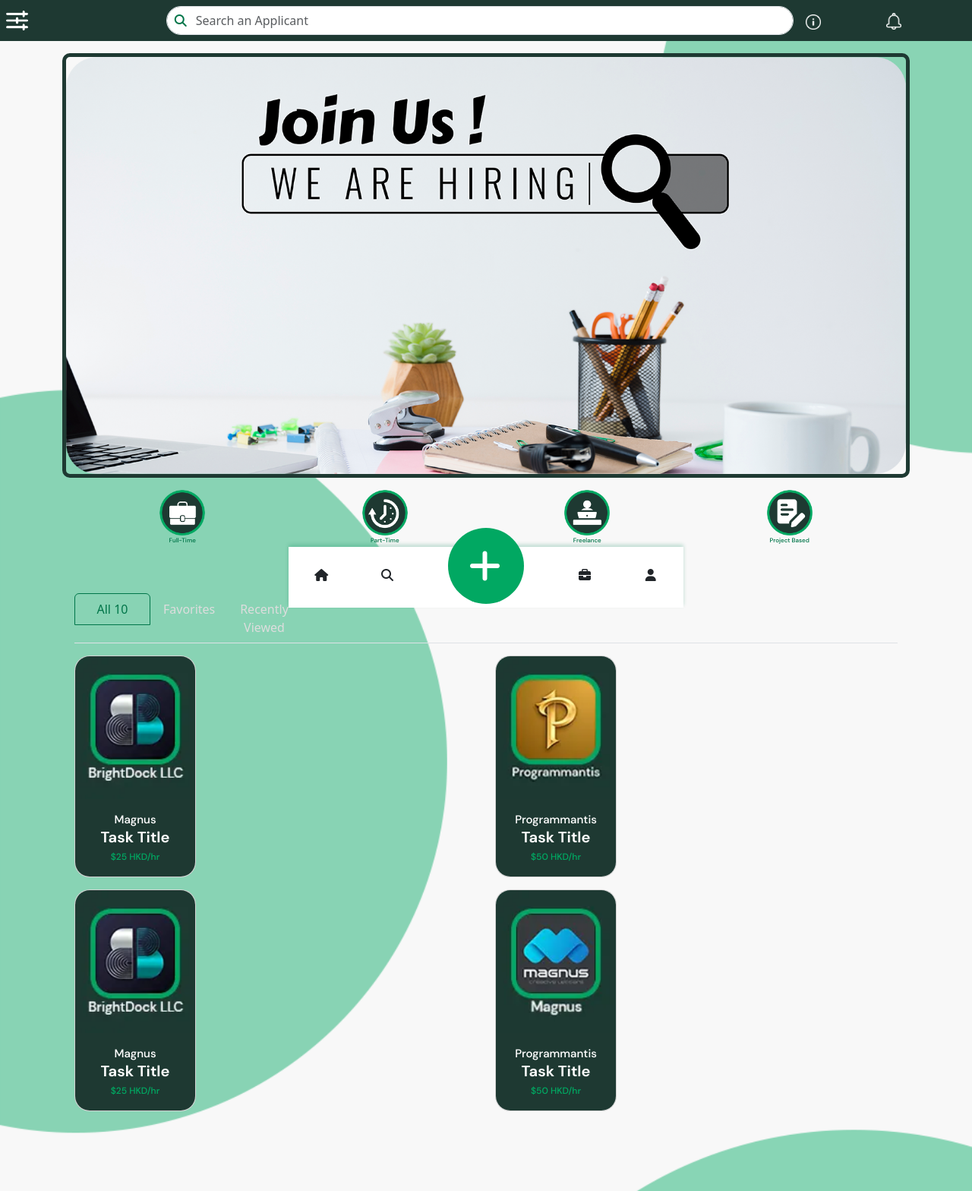
After one commit to Do-Test-Live/W-Hire-and-Zeek, a PHP site: page /demo-2.html in a window 1280 px wide. The commit adds this page. Shown: the whole page at 76% size. Run offline with PHP 8.4, Linux system fonts and the light colour scheme; some libraries are stand-ins or nearby versions.

Commit message:
27/07/2023

```diff
--- a/assets/css/style.css
+++ b/assets/css/style.css
@@ -613,7 +613,7 @@ h1{
     background-size: cover;
     background-repeat: no-repeat;
     background-position: center;
-    height: 100vh;
+    height: 100%;
 }
 
 .heading-banner{
@@ -668,3 +668,25 @@ h1{
     margin-left: 80px;
     color: #ffffff;
 }
+
+.nav-tabs .nav-item.show .nav-link, .nav-tabs .nav-link.active{
+    color: #007549;
+    background-color: #fff0;
+    border-color: #007549;
+}
+
+.nav-link{
+    color: #dddddd;
+}
+
+.card-sub-heading{
+    font-family: DMSans-Medium, sans-serif;
+    font-size: 15px;
+    color: #ffffff;
+}
+
+.card-heading{
+    font-family: DMSans-Bold, sans-serif;
+    font-size: 20px;
+    color: #ffffff;
+}
--- a/assets/js/main.js
+++ b/assets/js/main.js
@@ -1,3 +1,4 @@
+/*
 function isDesktop() {
     const userAgent = navigator.userAgent;
     return !(/Android|webOS|iPhone|iPad|iPod|BlackBerry|IEMobile|Opera Mini/i.test(userAgent));
@@ -12,4 +13,4 @@ function showAlertForDesktop() {
 // Check if the user is browsing from a desktop device and show the alert
 if (isDesktop()) {
     showAlertForDesktop();
-}
+}*/
--- /dev/null
+++ b/demo-2.html
@@ -0,0 +1,168 @@
+<!DOCTYPE html>
+<html lang="en">
+<head>
+  <meta charset="utf-8">
+  <meta content="width=device-width, initial-scale=1" name="viewport">
+  <title>Hire & Zeek</title>
+  <link rel="icon" href="assets/images/favicon.ico" type="image/ico"/>
+  <link href="assets/vendor/Bootstrap/css/bootstrap.min.css" rel="stylesheet"/>
+  <link href="assets/vendor/FontAwesome/css/all.min.css" rel="stylesheet"/>
+  <link href="assets/css/style.css" rel="stylesheet"/>
+  <script src="https://cdnjs.cloudflare.com/ajax/libs/prefixfree/1.0.7/prefixfree.min.js"></script>
+</head>
+<body class="page-13">
+<div class="container-fluid">
+  <div class="row mb-3 head-banner p-2 flex align-items-center justify-content-center">
+    <div class="col-2">
+      <img src="assets/images/13/menu.webp" class="img-fluid" style="width: 29px;">
+    </div>
+    <div class="col-8 pe-3">
+      <div class="form-group has-search">
+        <span class="fa fa-search form-control-feedback"></span>
+        <input type="text" class="form-control" placeholder="Search an Applicant">
+      </div>
+    </div>
+    <div class="col-1">
+      <img src="assets/images/13/info.webp" style="width: 20px">
+    </div>
+    <div class="col-1">
+      <img src="assets/images/13/notification.webp" style="width: 20px">
+    </div>
+  </div>
+  <div class="container" style="margin-bottom: 105px">
+    <div class="row">
+      <div class="col-12">
+        <img src="assets/images/12/5.webp" class="img-fluid heading-banner">
+      </div>
+    </div>
+    <div class="row text-center mt-3" style="margin: 0 25px;">
+      <div class="col-3">
+        <img src="assets/images/12/3.webp" class="icons">
+      </div>
+      <div class="col-3">
+        <img src="assets/images/12/4.webp" class="icons">
+      </div>
+      <div class="col-3">
+        <img src="assets/images/12/2.webp" class="icons">
+      </div>
+      <div class="col-3">
+        <img src="assets/images/12/1.webp" class="icons">
+      </div>
+    </div>
+    <div class="row text-center" style="margin: 0 25px;">
+      <div class="col-3">
+        <p class="icon-text">Full-Time</p>
+      </div>
+      <div class="col-3">
+        <p class="icon-text">Part-Time</p>
+      </div>
+      <div class="col-3">
+        <p class="icon-text">Freelance</p>
+      </div>
+      <div class="col-3">
+        <p class="icon-text">Project Based</p>
+      </div>
+    </div>
+
+    <div class="row ms-1 me-1">
+      <div class="mt-5 text-center">
+        <!-- Nav tabs -->
+        <ul class="nav nav-tabs" role="tablist">
+          <li class="nav-item" role="presentation" style="width: 100px">
+            <a class="nav-link active" id="tab1-tab" data-bs-toggle="tab" href="#tab1" role="tab" aria-controls="tab1" aria-selected="true">All 10</a>
+          </li>
+          <li class="nav-item" role="presentation" style="width: 100px">
+            <a class="nav-link" id="tab2-tab" data-bs-toggle="tab" href="#tab2" role="tab" aria-controls="tab2" aria-selected="false">Favorites</a>
+          </li>
+          <li class="nav-item" role="presentation" style="width: 100px">
+            <a class="nav-link" id="tab3-tab" data-bs-toggle="tab" href="#tab3" role="tab" aria-controls="tab3" aria-selected="false">Recently Viewed</a>
+          </li>
+        </ul>
+
+        <!-- Tab panes -->
+        <div class="tab-content">
+          <div class="tab-pane fade show active" id="tab1" role="tabpanel" aria-labelledby="tab1-tab">
+            <div class="row mt-3">
+              <div class="col-6">
+                <div class="card" style="width: 10rem;">
+                  <img src="assets/images/demo-2/11.webp" class="card-img-top" alt="">
+                  <div class="card-body" style="background: #1e3932;">
+                    <p class="card-text card-sub-heading">Magnus</p>
+                    <h5 class="card-title card-heading">Task Title</h5>
+                    <p class="card-text"><small class="text-muted">$25 HKD/hr</small></p>
+                  </div>
+                </div>
+              </div>
+              <div class="col-6">
+                <div class="card" style="width: 10rem;">
+                  <img src="assets/images/demo-2/33.webp" class="card-img-top" alt="">
+                  <div class="card-body" style="background: #1e3932;">
+                    <p class="card-text card-sub-heading">Programmantis</p>
+                    <h5 class="card-title card-heading">Task Title</h5>
+                    <p class="card-text"><small class="text-muted">$50 HKD/hr</small></p>
+                  </div>
+                </div>
+              </div>
+            </div>
+            <div class="row mt-3">
+              <div class="col-6">
+                <div class="card" style="width: 10rem;">
+                  <img src="assets/images/demo-2/11.webp" class="card-img-top" alt="">
+                  <div class="card-body" style="background: #1e3932;">
+                    <p class="card-text card-sub-heading">Magnus</p>
+                    <h5 class="card-title card-heading">Task Title</h5>
+                    <p class="card-text"><small class="text-muted">$25 HKD/hr</small></p>
+                  </div>
+                </div>
+              </div>
+              <div class="col-6">
+                <div class="card" style="width: 10rem;">
+                  <img src="assets/images/demo-2/22.webp" class="card-img-top" alt="">
+                  <div class="card-body" style="background: #1e3932;">
+                    <p class="card-text card-sub-heading">Programmantis</p>
+                    <h5 class="card-title card-heading">Task Title</h5>
+                    <p class="card-text"><small class="text-muted">$50 HKD/hr</small></p>
+                  </div>
+                </div>
+              </div>
+            </div>
+          </div>
+          <div class="tab-pane fade" id="tab2" role="tabpanel" aria-labelledby="tab2-tab">
+
+          </div>
+          <div class="tab-pane fade" id="tab3" role="tabpanel" aria-labelledby="tab3-tab">
+
+          </div>
+        </div>
+      </div>
+    </div>
+  </div>
+  <div class="row fixed-bottom text-center fs-nav-fixed-bottom" style="margin-top: 100px">
+    <div class="col-2">
+      <i class="fa-solid fa-house"></i>
+    </div>
+    <div class="col-2">
+      <i class="fa-solid fa-magnifying-glass"></i>
+    </div>
+    <div class="col-4">
+      <div class="fs-plus-circle d-flex justify-content-center align-items-center text-white">
+        <i class="fa-solid fa-plus fa-3x"></i>
+      </div>
+    </div>
+    <div class="col-2">
+      <i class="fa-solid fa-briefcase"></i>
+    </div>
+    <div class="col-2">
+      <i class="fa-solid fa-user"></i>
+    </div>
+  </div>
+</div>
+
+
+
+<script src="assets/vendor/Bootstrap/js/bootstrap.bundle.min.js"></script>
+<script src="assets/vendor/jQuery/jquery-3.6.4.min.js"></script>
+<script src="assets/vendor/OwlCarousel/js/owl.carousel.min.js"></script>
+<script src="assets/js/main.js"></script>
+</body>
+</html>
```
Also changed, not shown: demo-1.html (+19 -0 lines), demo-3.html (added, +168 -0 lines), assets/images/demo-2/11.webp (added), assets/images/demo-2/22.webp (added), assets/images/demo-2/33.webp (added), assets/images/demo-3/44.webp (added), assets/images/demo-3/55.webp (added), assets/images/demo-3/66.webp (added).
